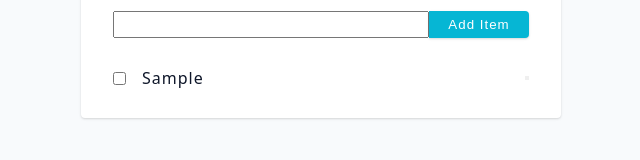
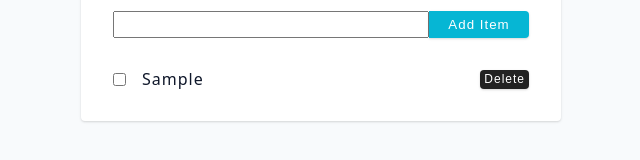
Before and after one commit to jusjones2284/Grocery_Bud, a React (Vite) app: page / in a window 1280 px wide. Both pictures are taken after typing "Sample" into the empty fields and a click on the button "Add Item". Shown: the part 198-358 px from the top of the page, without its empty margins (319-959 px from the left). Built offline with nearby package versions, Linux system fonts and the light colour scheme; the HTML template or start-up script is replaced by a standard one.

Commit message:
added state isChecked

```diff
--- a/src/SingleItem.jsx
+++ b/src/SingleItem.jsx
@@ -1,11 +1,13 @@
-import React from 'react'
+import React, { useState } from 'react'
 
 const SingleItem = ({item, removeItems }) => {
+  const [isChecked, setIsChecked] = useState(item.completed)
+
   return (
     <div className='single-item'>
       <input type='checkbox'/>
       <p>{item.name}</p>
-      <button></button>
+      <button className='btn remove-btn' type='button'> delete </button>
 
     </div>
   )
```
